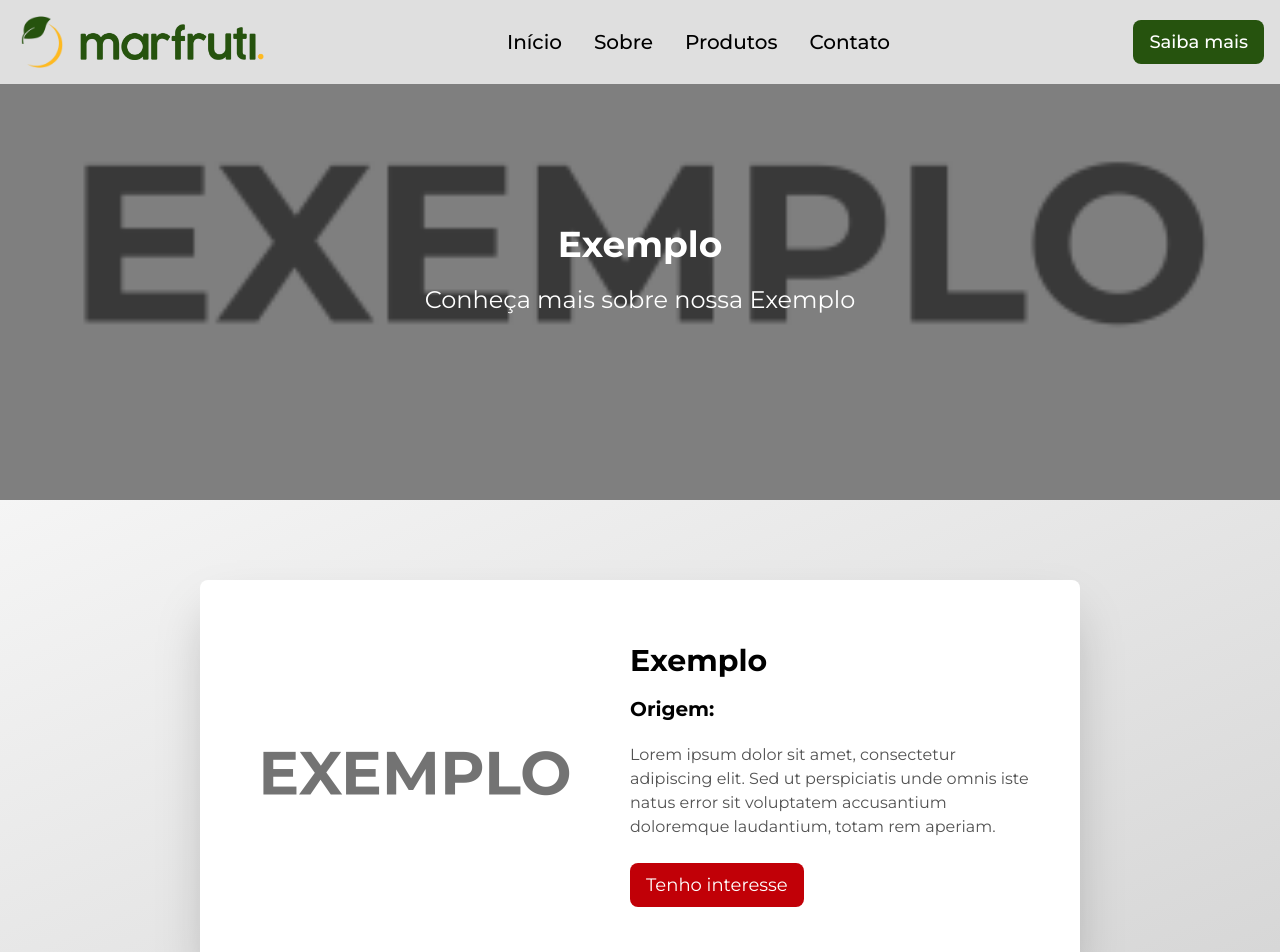
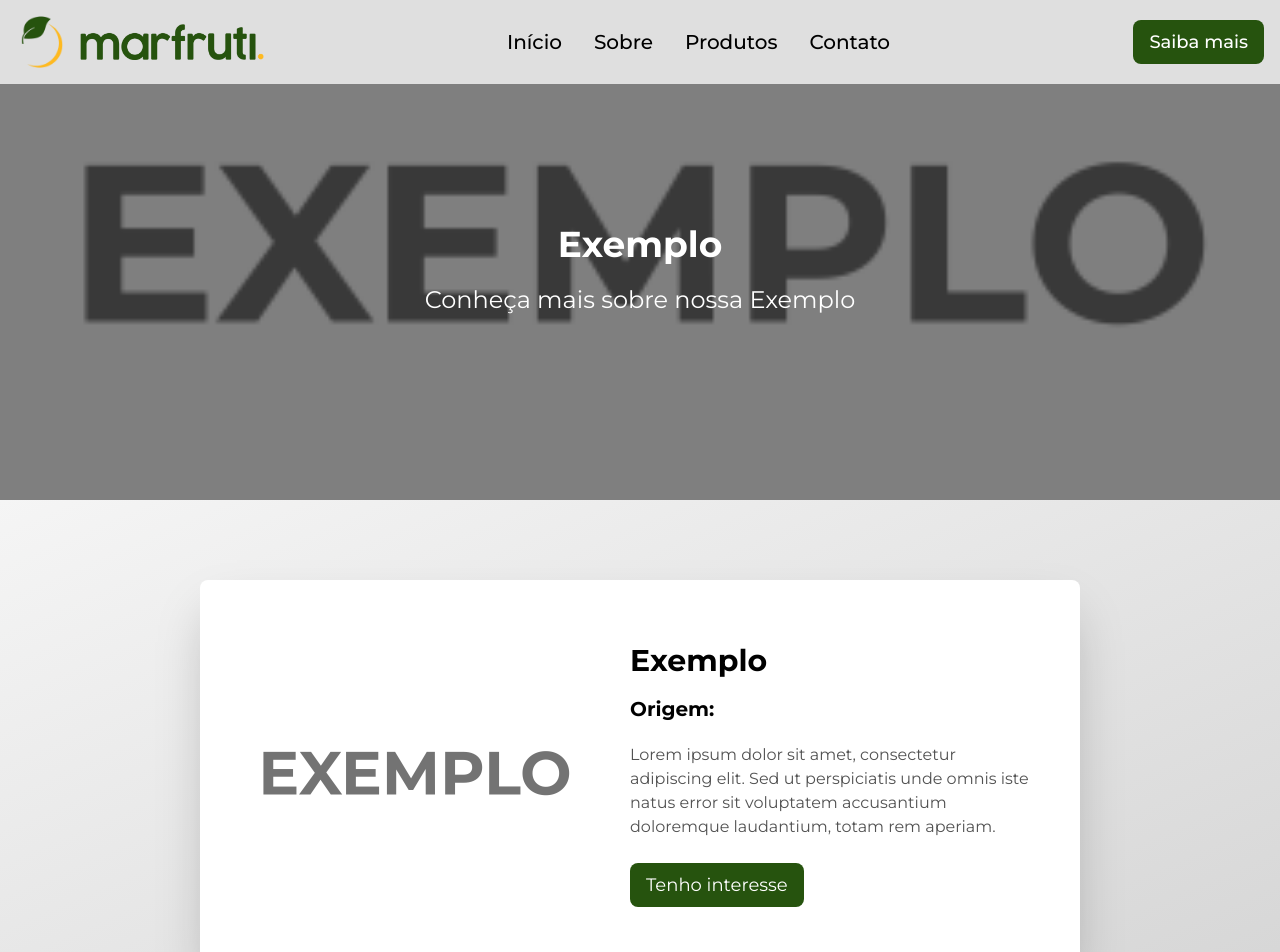
Before and after one commit to OLuizFernando/hortifruti-site, a Next.js app: page /produtos/exemplo in a window 1280 px wide. Shown: the top 952 px of the page. Built offline with nearby package versions, Linux system fonts and the light colour scheme.

Commit message:
recolor to red and add transition

```diff
--- a/pages/produtos/[produto]/index.js
+++ b/pages/produtos/[produto]/index.js
@@ -73,7 +73,7 @@ export default function ProdutoPage() {
             <a
               target="_blank"
               href={`https://wa.me/5511966433031?text=Olá, vim pelo site! Tenho interesse na ${product.name}`}
-              className="text-center text-lg text-white bg-red-700 hover:bg-red-800 focus:ring-4 focus:outline-none focus:ring-red-300 rounded-lg px-4 py-2 mb-10 lg:mb-0"
+              className="text-center text-lg text-white bg-[#26530e] hover:bg-[#183409] focus:ring-4 focus:outline-none focus:ring-red-300 rounded-lg px-4 py-2 mb-10 lg:mb-0 transition-all duration-200 ease-in-out"
             >
               Tenho interesse
             </a>
```
